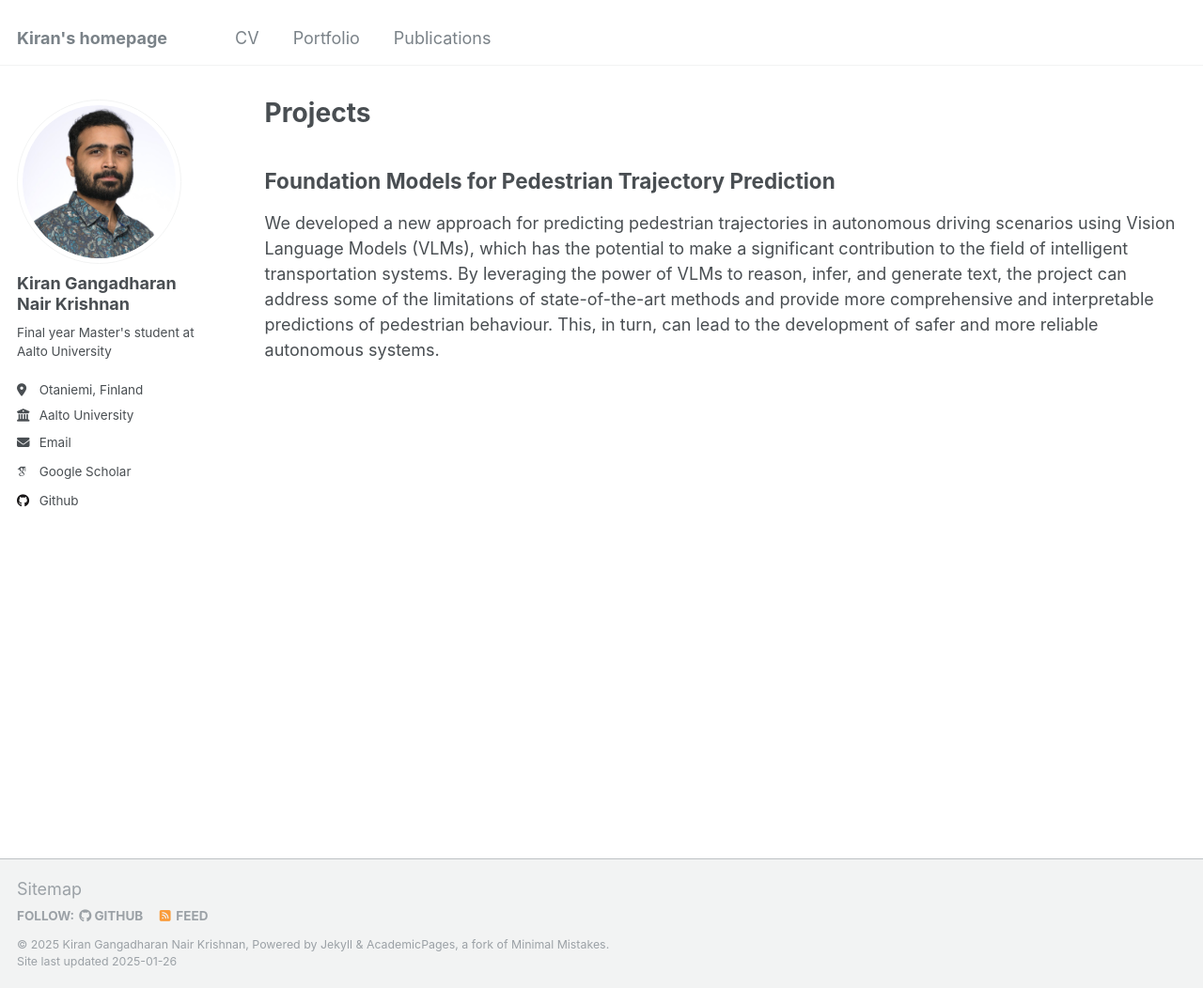
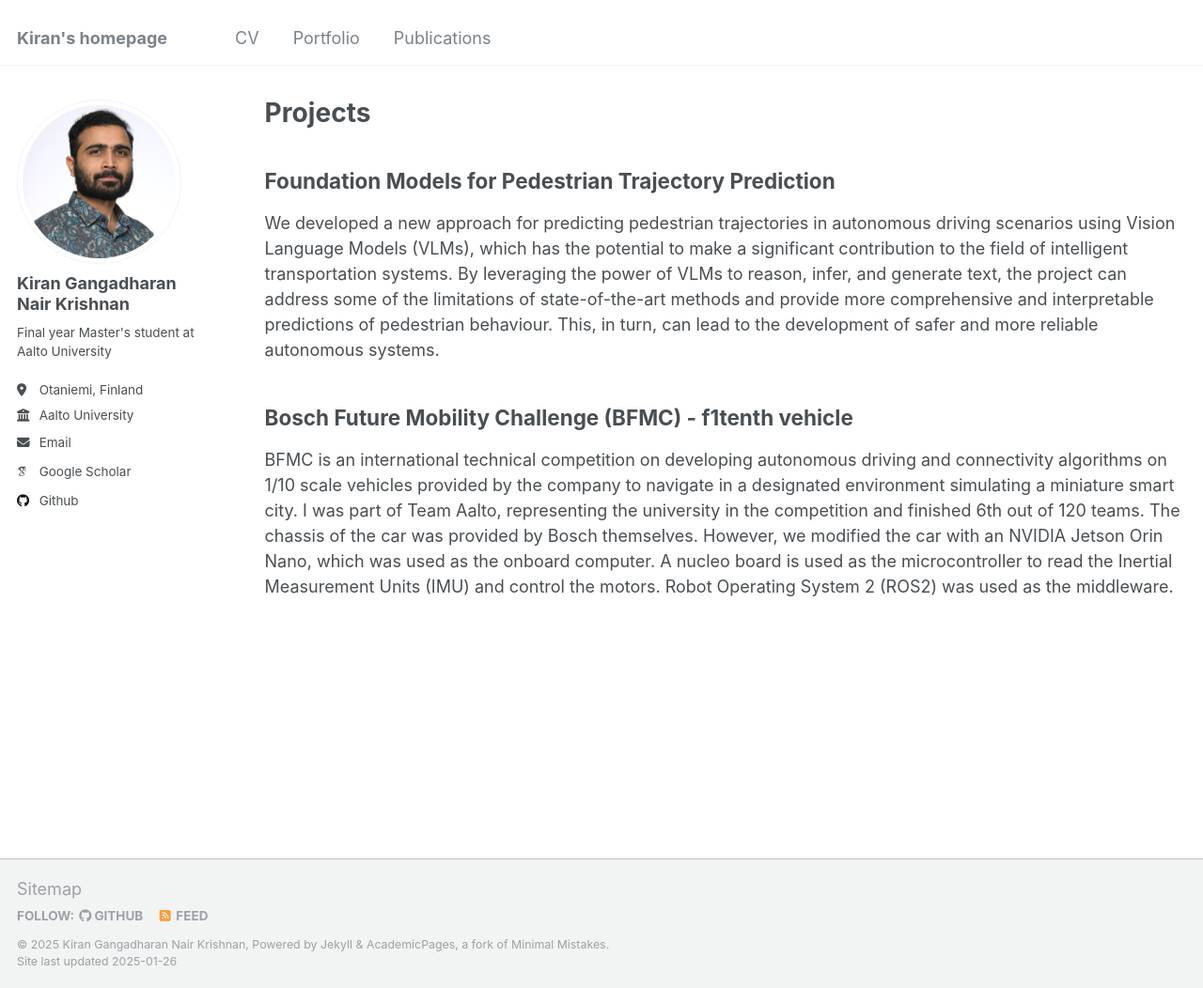
Before and after one commit to kirangkrishnan/kirangkrishnan.github.io, a Jekyll site: the page built from _pages/portfolio.md, in a window 1280 px wide and 1052 px high. Shown: the whole window at 94% size. Built offline with Jekyll 4.4.1, drawn with Linux system fonts in a browser that asks for light colours; some web fonts are replaced.

Commit message:
Updated portfolio page

```diff
--- a/_pages/portfolio.md
+++ b/_pages/portfolio.md
@@ -7,3 +7,6 @@ author_profile: true
 
 ## Foundation Models for Pedestrian Trajectory Prediction
 We developed a new approach for predicting pedestrian trajectories in autonomous driving scenarios using Vision Language Models (VLMs), which has the potential to make a significant contribution to the field of intelligent transportation systems. By leveraging the power of VLMs to reason, infer, and generate text, the project can address some of the limitations of state-of-the-art methods and provide more comprehensive and interpretable predictions of pedestrian behaviour. This, in turn, can lead to the development of safer and more reliable autonomous systems.
+
+## Bosch Future Mobility Challenge (BFMC) - f1tenth vehicle
+BFMC is an international technical competition on developing autonomous driving and connectivity algorithms on 1/10 scale vehicles provided by the company to navigate in a designated environment simulating a miniature smart city. I was part of Team Aalto, representing the university in the competition and finished 6th out of 120 teams. The chassis of the car was provided by Bosch themselves. However, we modified the car with an NVIDIA Jetson Orin Nano, which was used as the onboard computer. A nucleo board is used as the microcontroller to read the Inertial Measurement Units (IMU) and control the motors. Robot Operating System 2 (ROS2) was used as the middleware.
```
Also changed, not shown: 2 other files.
